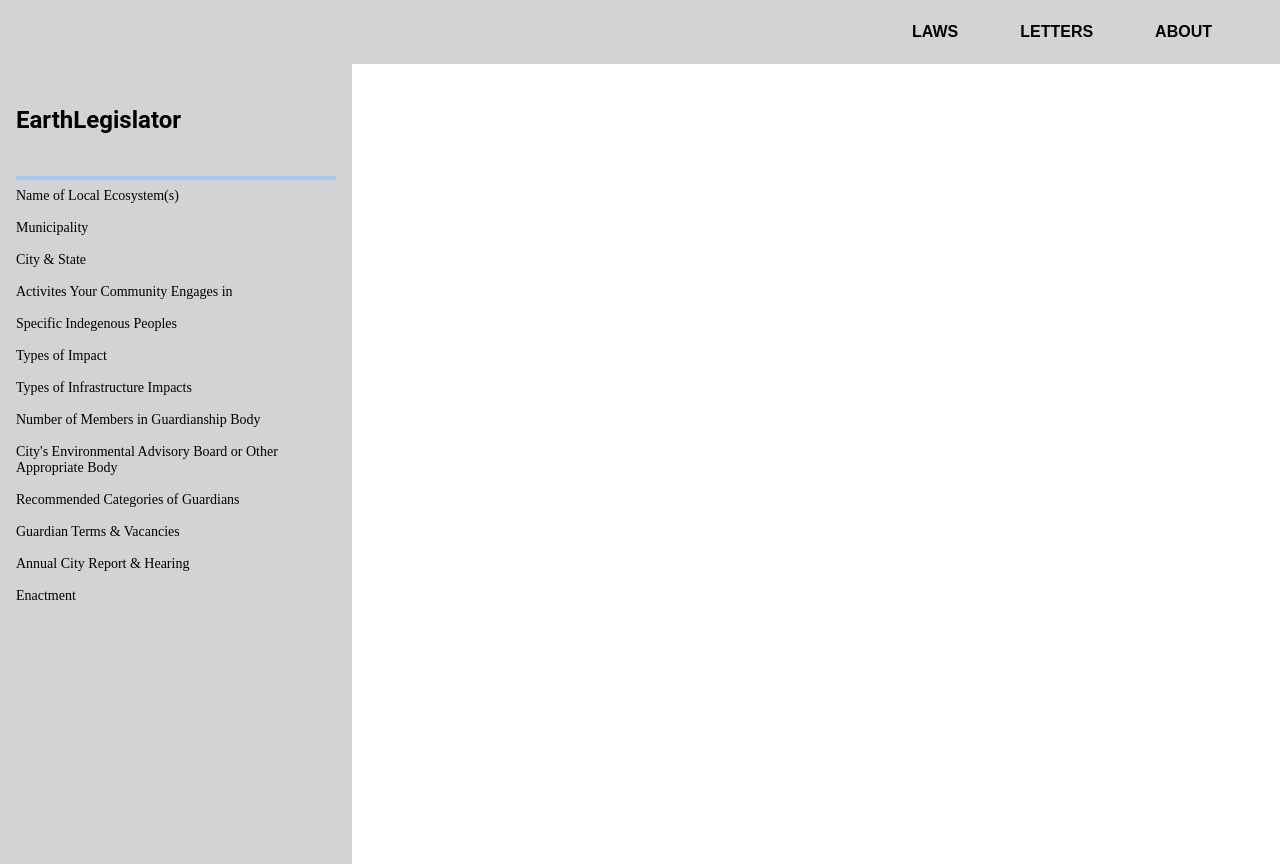
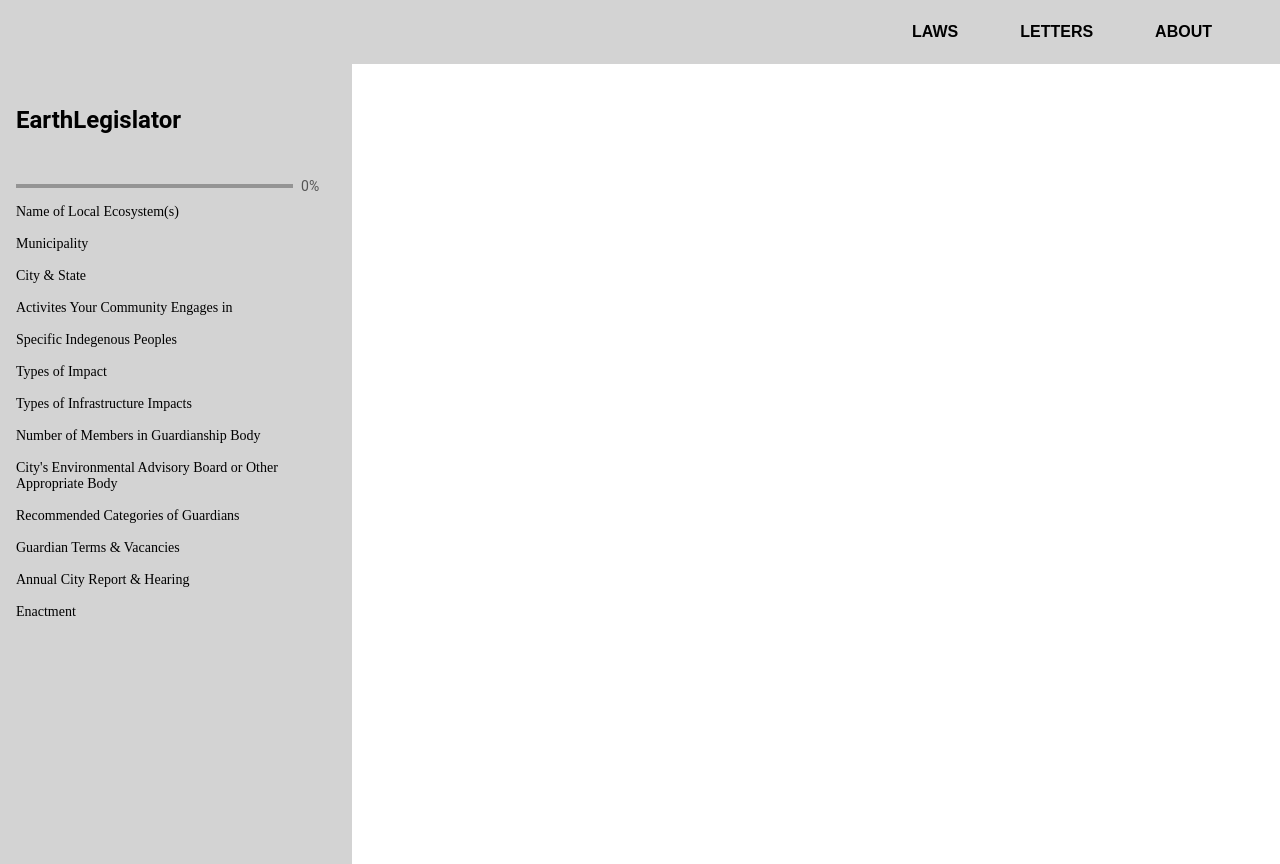
Before and after one commit to cornellh4i/earth-law-center, a React (Create React App) app in the folder client/: page /template-filler in a window 1280 px wide. Built offline with nearby package versions, Linux system fonts and the light colour scheme; no server answers.

Commit message:
Added label next to progress bar and changed color

```diff
--- a/client/src/components/FieldSideBar/FieldSideBar.jsx
+++ b/client/src/components/FieldSideBar/FieldSideBar.jsx
@@ -1,9 +1,7 @@
 import React, { useState } from 'react'
 import Typography from '@mui/material/Typography';
-import { useRef } from 'react'
-import Box from '@mui/material/Box';
 import './FieldSideBar.css';
-import LinearProgress from '@mui/material/LinearProgress';
+import LinearProgressWithLabel from './ProgressBar';
 
 /** Component for a Field Side Bar
  * @param {title} is the title header of the sidebar
@@ -28,10 +26,7 @@ const FieldSideBar = (props) => {
   return (
     <div className='fieldsidebar'>
       <Typography pt={5} pb={5} variant='h5' component='div' sx={{ fontWeight: 'bold' }}>{props.title}</Typography>
-      {/* Space for progress bar */}
-      <Box sx={{ width: '100%' }}>
-      <LinearProgress variant="determinate" value={progress} />
-    </Box>
+      <LinearProgressWithLabel value={progress} color = 'inherit'/>
       <div className='bar-div'>{fieldItem}</div>
     </div>
   );
--- /dev/null
+++ b/client/src/components/FieldSideBar/ProgressBar.jsx
@@ -0,0 +1,36 @@
+import * as React from 'react';
+import PropTypes from 'prop-types';
+import LinearProgress from '@mui/material/LinearProgress';
+import Typography from '@mui/material/Typography';
+import Box from '@mui/material/Box';
+
+function LinearProgressWithLabel(props) {
+  return (
+    <Box sx={{ display: 'flex', alignItems: 'center' }}>
+      <Box sx={{ width: '100%', mr: 1 }}>
+        <LinearProgress variant="determinate" {...props} />
+      </Box>
+      <Box sx={{ minWidth: 35 }}>
+        <Typography variant="body2" color="text.secondary">{`${Math.round(
+          props.value,
+        )}%`}</Typography>
+      </Box>
+    </Box>
+  );
+}
+
+LinearProgressWithLabel.propTypes = {
+  /**
+   * The value of the progress indicator for the determinate and buffer variants.
+   * Value between 0 and 100.
+   */
+  value: PropTypes.number.isRequired,
+};
+
+export default function LinearWithValueLabel(props) {
+  return (
+    <Box sx={{ width: '100%' }}>
+      <LinearProgressWithLabel value={props.value} color='inherit'/>
+    </Box>
+  );
+}
```
